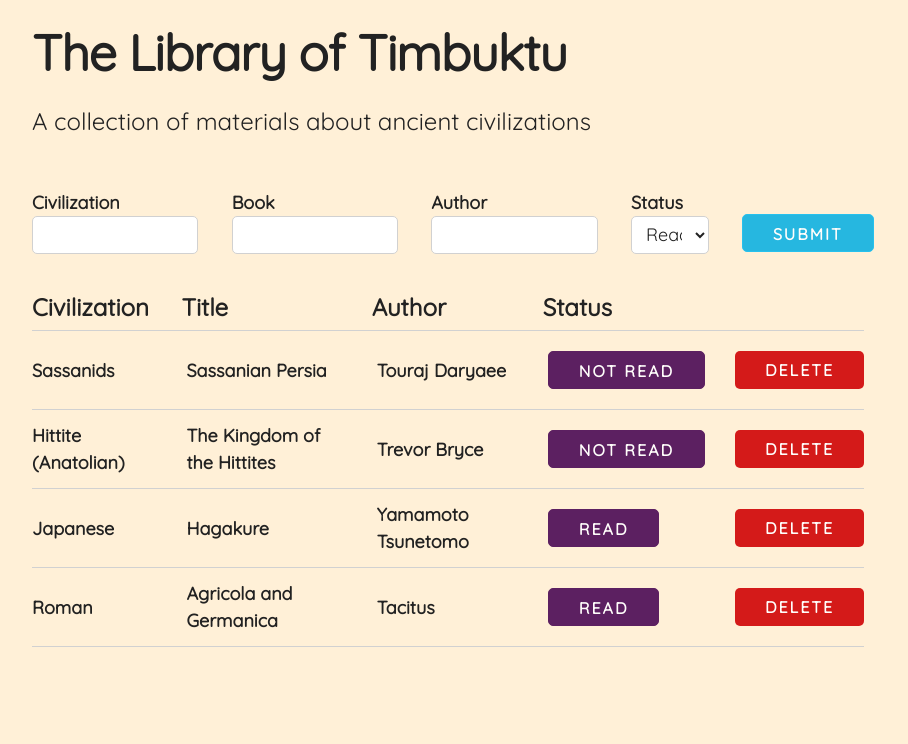
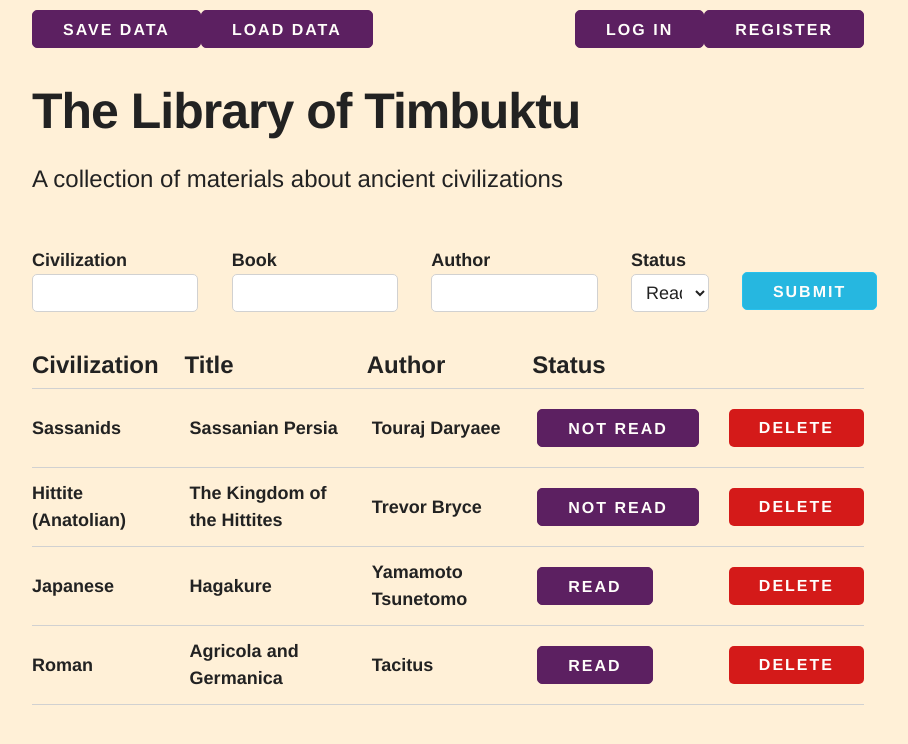
Before and after one commit to soundwanders/timbuktu, a website: page index.html in a window 1280 px wide. Shown: the whole page, without its empty margins (192-1100 px from the left). Drawn offline with Linux system fonts and the light colour scheme; a web font is replaced by a local one.

Commit message:
format fix

```diff
--- a/index.html
+++ b/index.html
@@ -9,7 +9,6 @@
 <title>Timbuktu</title>
 
 <link rel = "preconnect" href = "https://fonts.gstatic.com">
-<link href = "https://fonts.googleapis.com/css2?family=Quicksand&display=swap:wght@400, 600, 700" rel = "stylesheet">
 <link href = "https://fonts.googleapis.com/css2?family=Yatra+One&display=swap" rel = "stylesheet">
 
 <link rel="icon" type="image/png" sizes="32x32" href="assets/favicon-32x32.png">
@@ -20,9 +19,20 @@
 <link rel = "stylesheet" type = "text/css" href = "assets/skeleton.css" />
 <link rel = "stylesheet" type = "text/css" href = "assets/index.css">
 
+<div class = "container">
+
+<header>
+    <div class = "row">
+        <input type = "submit" value = "Save Data" class = "button u-pull-left" id = "saveDb">
+        <input type = "submit" value = "Load Data" class = "button u-pull-left" id = "getDb"/>
+
+        <input type = "submit" class = "button u-pull-right" id = "register" value = "Register" title = "Register new user account"/>
+        <input type = "submit" class = "button u-pull-right" id = "login" value = "Log In"/>
+    </div>
+</header>
+
 <body>
 
-<div class = "container">
    <div class = "row">
         <div class = "twelve column" style = "margin-top: 10%;">
           <h1>The Library of Timbuktu</h1>
@@ -80,6 +90,7 @@
 </div>
 
 <script type="text/javascript" src = "assets/timbuktu.js"></script>
+
 </body>
 
 </html>
```
